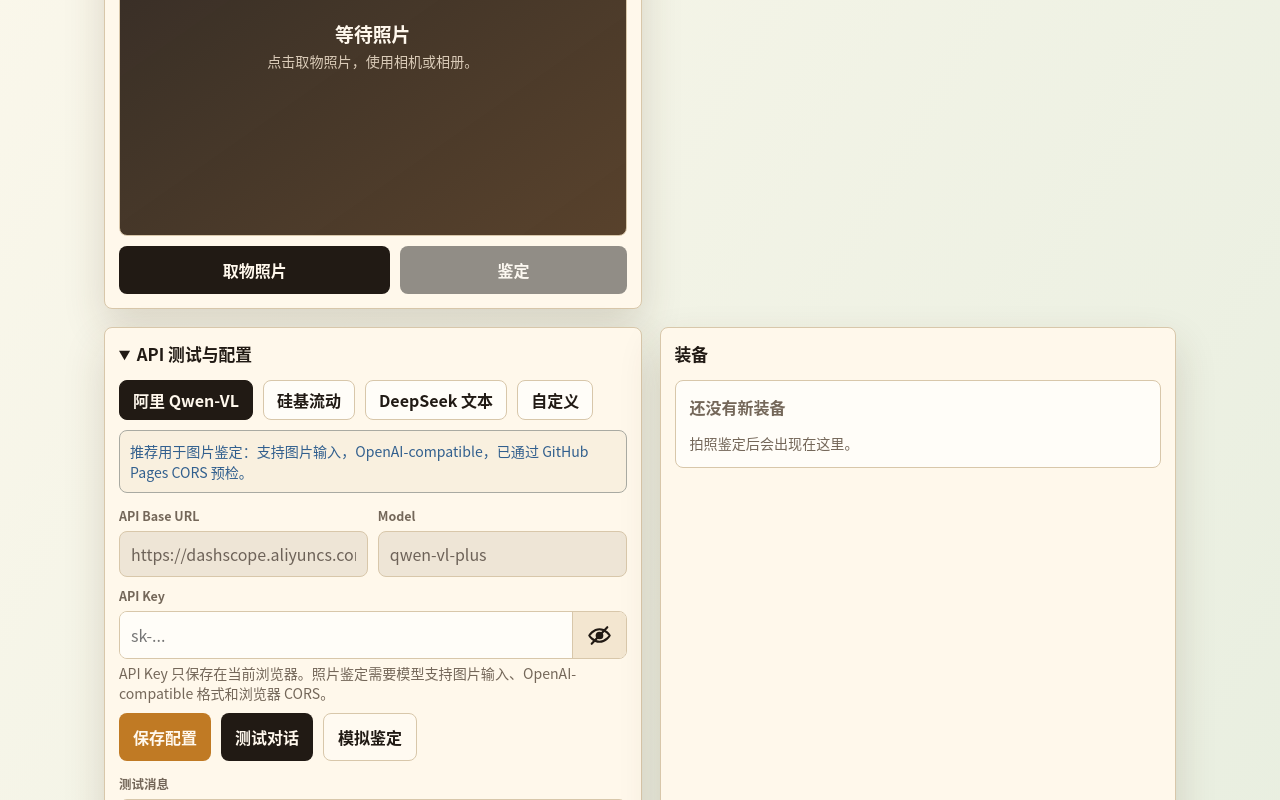
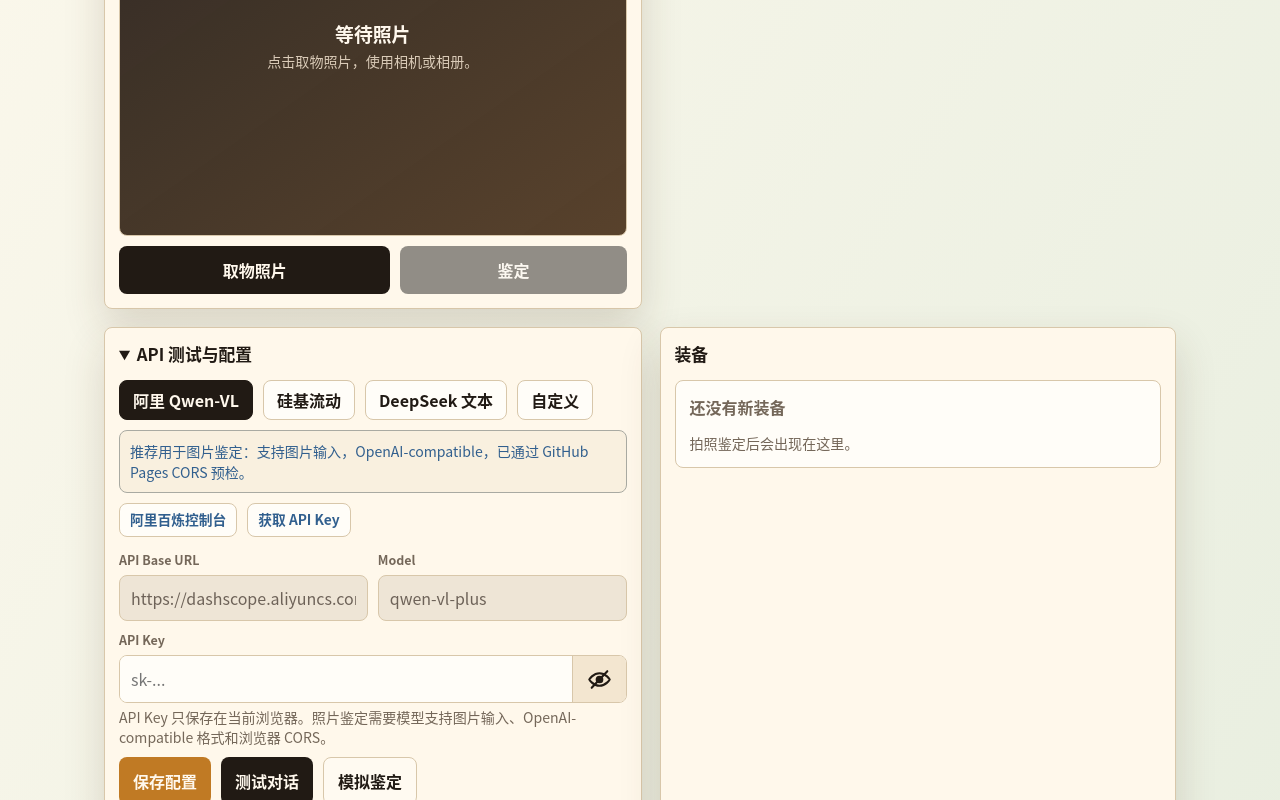
Before and after one commit to kw66/photo-hero, a website: page index.html in a window 1280 px wide. Both pictures are taken after a click on the button "阿里 Qwen-VL". Shown: the part 777-1577 px from the top of the page. Drawn offline with Linux system fonts and the light colour scheme.

Commit message:
Add official API provider links

```diff
--- a/app.js
+++ b/app.js
@@ -9,6 +9,10 @@ const API_PRESETS = {
     baseUrl: "https://dashscope.aliyuncs.com/compatible-mode/v1",
     model: "qwen-vl-plus",
     note: "推荐用于图片鉴定：支持图片输入，OpenAI-compatible，已通过 GitHub Pages CORS 预检。",
+    links: [
+      { label: "阿里百炼控制台", url: "https://bailian.console.aliyun.com/" },
+      { label: "获取 API Key", url: "https://help.aliyun.com/zh/model-studio/get-api-key" },
+    ],
     supportsVision: true,
   },
   siliconflow: {
@@ -16,6 +20,10 @@ const API_PRESETS = {
     baseUrl: "https://api.siliconflow.cn/v1",
     model: "Qwen/Qwen2.5-VL-72B-Instruct",
     note: "适合低成本尝试。具体视觉模型名可能随平台变化，若失败请在硅基流动后台复制当前可用模型名。",
+    links: [
+      { label: "硅基流动控制台", url: "https://cloud.siliconflow.cn/" },
+      { label: "API 文档", url: "https://docs.siliconflow.cn/" },
+    ],
     supportsVision: true,
   },
   "deepseek-text": {
@@ -23,6 +31,10 @@ const API_PRESETS = {
     baseUrl: "https://api.deepseek.com",
     model: "deepseek-v4-flash",
     note: "只适合测试文本对话；DeepSeek 官方 API 当前不支持照片鉴定所需的 image_url 图片输入。",
+    links: [
+      { label: "DeepSeek 平台", url: "https://platform.deepseek.com/" },
+      { label: "官方文档", url: "https://api-docs.deepseek.com/zh-cn/" },
+    ],
     supportsVision: false,
   },
   custom: {
@@ -30,6 +42,7 @@ const API_PRESETS = {
     baseUrl: "",
     model: "",
     note: "自定义 API 必须支持图片输入、OpenAI-compatible /chat/completions，以及浏览器 CORS 直连。",
+    links: [],
     supportsVision: true,
   },
 };
@@ -83,6 +96,7 @@ const els = {
   photoPreview: byId("photoPreview"),
   photoStateBadge: byId("photoStateBadge"),
   presetNote: byId("presetNote"),
+  providerLinks: byId("providerLinks"),
   baseUrlInput: byId("baseUrlInput"),
   apiKeyInput: byId("apiKeyInput"),
   toggleKeyBtn: byId("toggleKeyBtn"),
@@ -220,6 +234,7 @@ function applyPreset(presetId, persist = false) {
   els.baseUrlInput.classList.toggle("is-locked", !isCustom);
   els.modelInput.classList.toggle("is-locked", !isCustom);
   els.presetNote.textContent = preset.note;
+  renderProviderLinks(preset);
 
   document.querySelectorAll(".preset-button").forEach((button) => {
     const isActive = button.dataset.preset === presetId;
@@ -230,6 +245,26 @@ function applyPreset(presetId, persist = false) {
   if (persist) {
     saveConfig(false);
     setChatResult(`${preset.label} 已选中。`);
+  }
+}
+
+function renderProviderLinks(preset) {
+  els.providerLinks.innerHTML = "";
+
+  if (!preset.links?.length) {
+    const hint = document.createElement("span");
+    hint.textContent = "自定义接口请优先使用服务商官网提供的 API Key 和文档。";
+    els.providerLinks.append(hint);
+    return;
+  }
+
+  for (const link of preset.links) {
+    const anchor = document.createElement("a");
+    anchor.href = link.url;
+    anchor.target = "_blank";
+    anchor.rel = "noopener noreferrer";
+    anchor.textContent = link.label;
+    els.providerLinks.append(anchor);
   }
 }
 
--- a/index.html
+++ b/index.html
@@ -98,6 +98,7 @@
             <button class="preset-button" type="button" data-preset="custom">自定义</button>
           </div>
           <p class="preset-note" id="presetNote">请选择支持图片输入和浏览器 CORS 的模型；或切到自定义手动填写。</p>
+          <div class="provider-links" id="providerLinks" aria-label="官方 API 链接"></div>
           <div class="config-grid">
             <label>
               <span>API Base URL</span>
--- a/styles.css
+++ b/styles.css
@@ -415,6 +415,34 @@ details summary {
   line-height: 1.45;
 }
 
+.provider-links {
+  display: flex;
+  flex-wrap: wrap;
+  gap: var(--space-2);
+  margin-top: var(--space-2);
+  color: var(--muted);
+  font-size: 0.86rem;
+  line-height: 1.45;
+}
+
+.provider-links a {
+  min-height: 34px;
+  display: inline-flex;
+  align-items: center;
+  padding: 0 10px;
+  border: 1px solid var(--line);
+  border-radius: var(--radius);
+  background: #fffdf8;
+  color: var(--blue);
+  font-weight: 900;
+  text-decoration: none;
+}
+
+.provider-links a:focus-visible {
+  outline: 2px solid var(--blue);
+  outline-offset: 2px;
+}
+
 .config-grid {
   display: grid;
   grid-template-columns: repeat(2, minmax(0, 1fr));
```
Also changed, not shown: progress.md (+1 -0 lines).
